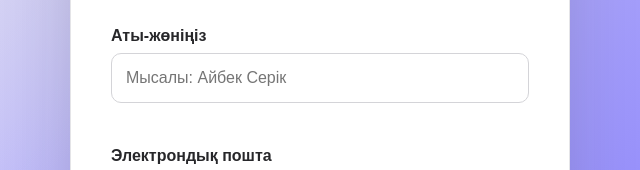
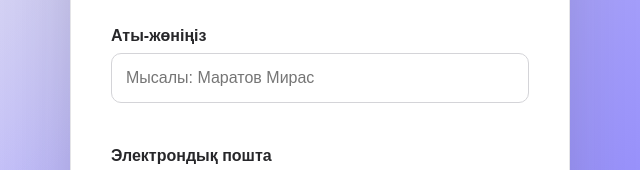
Before and after one commit to m1tssmore/Site, a plain HTML site: page register.html in a window 1280 px wide. Shown: the part 283-453 px from the top of the page, 320-960 px from the left. Drawn offline with Linux system fonts and the light colour scheme.

Commit message:
Update register.html

```diff
--- a/register.html
+++ b/register.html
@@ -34,7 +34,7 @@
  id="fullName"
  name="fullName"
  type="text"
- placeholder="Мысалы: Айбек Серік"
+ placeholder="Мысалы: Маратов Мирас"
  autocomplete="name"
  >
 
```
